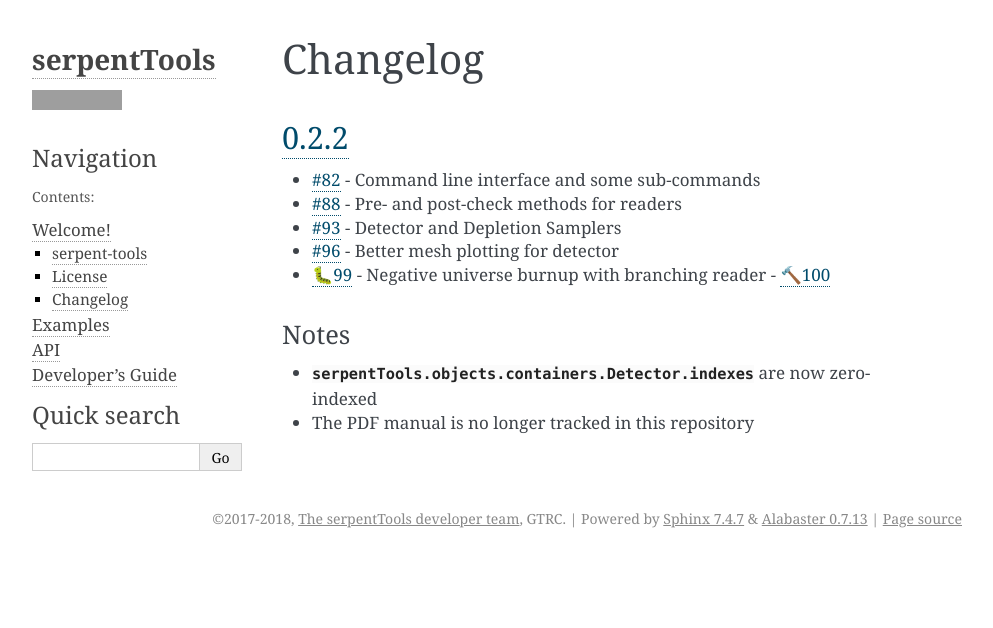
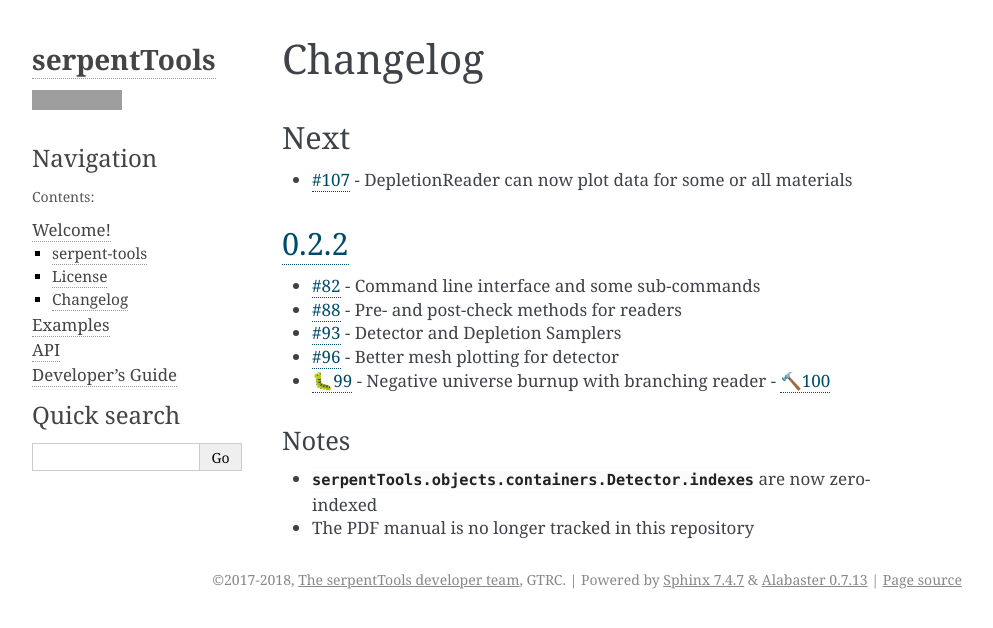
Before and after one commit to CORE-GATECH-GROUP/serpent-tools, a Sphinx documentation site: the page built from docs/welcome/changelog.rst, in a window 1280 px wide, cut to the strip 0-628 px from the top of the page. Shown: the whole strip, without its empty margins (148-1141 px from the left). Built offline with Sphinx 7.4.7, drawn with Linux system fonts in a browser that asks for light colours; grey boxes are pictures that could not be loaded.

```diff
--- a/docs/welcome/changelog.rst
+++ b/docs/welcome/changelog.rst
@@ -3,6 +3,13 @@
 =========
 Changelog
 =========
+
+.. _next:
+
+Next
+----
+
+* :pull:`107` - DepletionReader can now plot data for some or all materials
 
 .. _v0.2.2:
 
```
Also changed, not shown: 1 other file.
